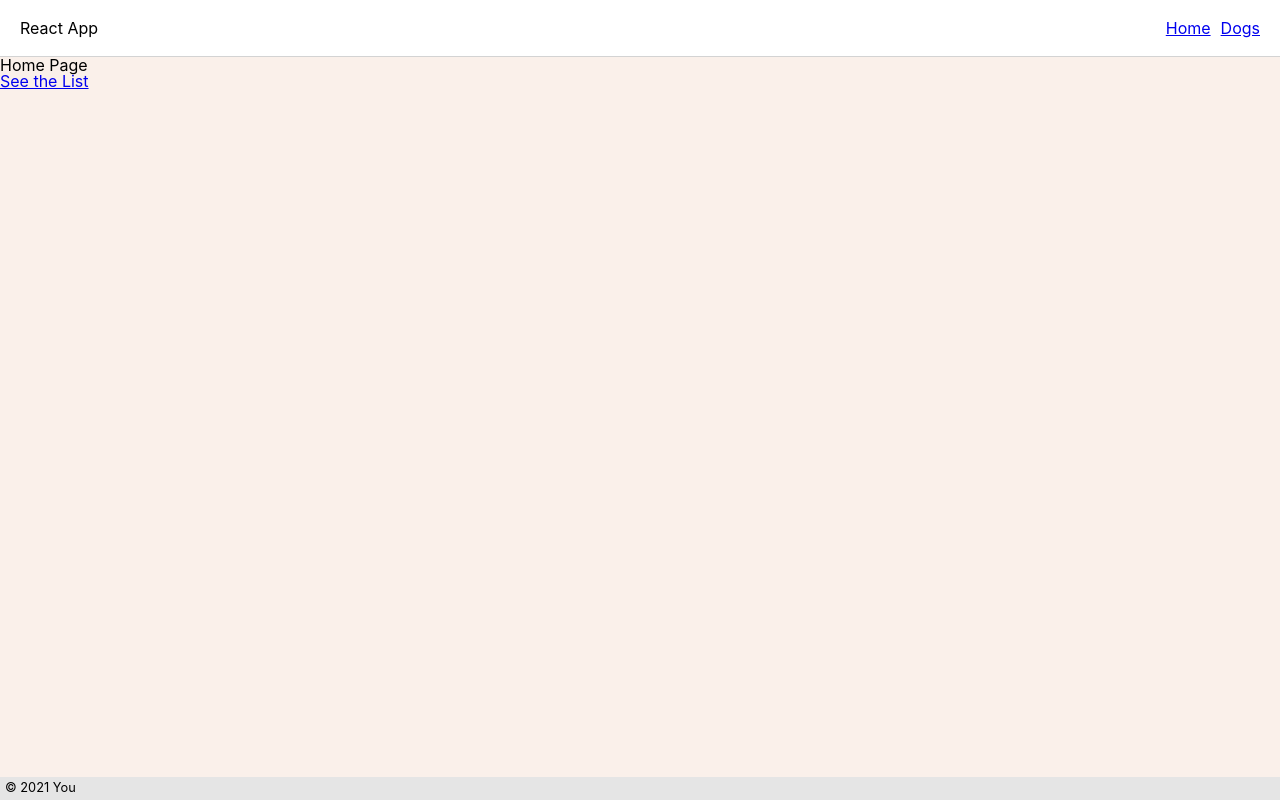
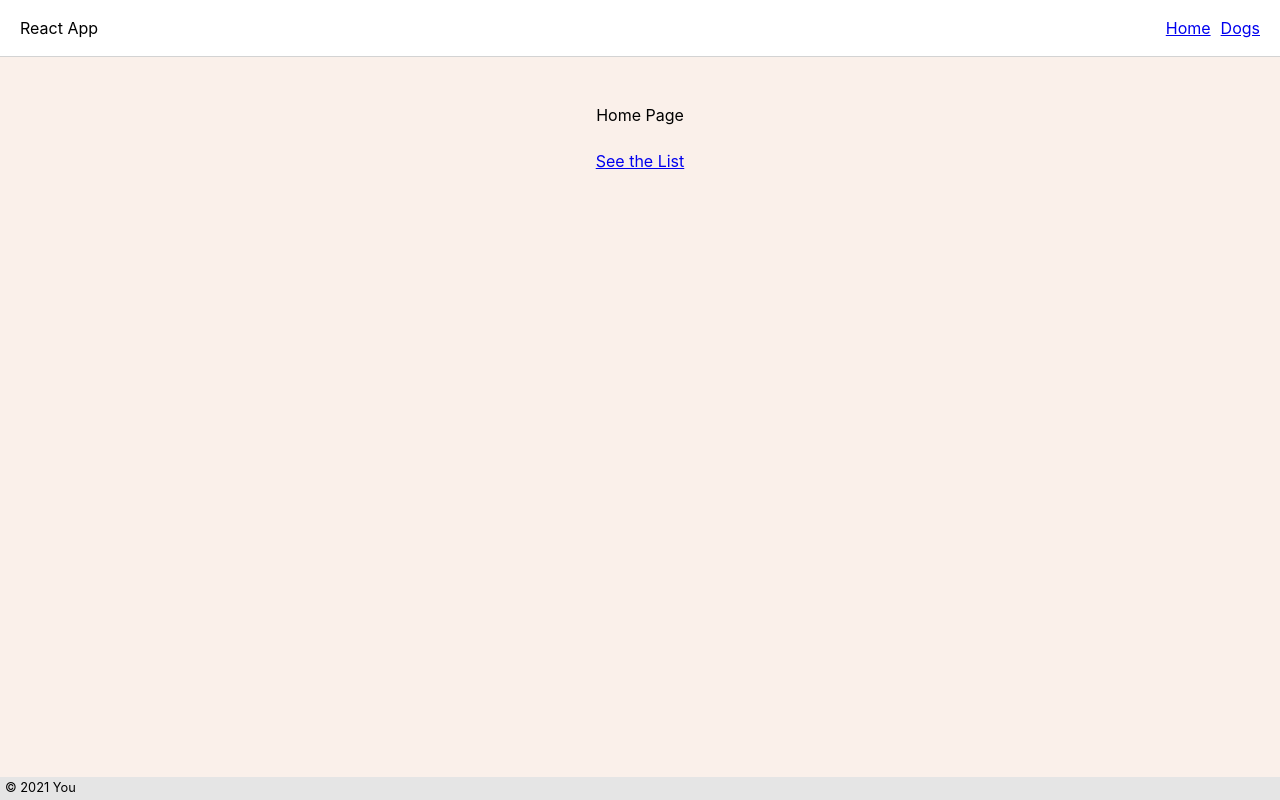
Before and after one commit to katherinemtam/famous-dogs-frontend, a React app: page / in a window 1280 px wide. Built offline with nearby package versions, Linux system fonts and the light colour scheme.

Commit message:
setup HomePage

```diff
--- a/src/home/Home.css
+++ b/src/home/Home.css
@@ -1,3 +1,8 @@
 .Home {
+  padding: 20px;
+  text-align: center;
+}
 
+.Home header {
+  padding: 30px 0;
 }
--- a/src/home/Home.js
+++ b/src/home/Home.js
@@ -7,9 +7,13 @@ export default class Home extends Component {
   render() {
     return (
       <div className="Home">
-        <h2>Home Page</h2>
+        <header>
+          <h2>Home Page</h2>
+        </header>
 
-        <Link to='/resources'>See the List</Link>
+        <p>
+          <Link to='/resources'>See the List</Link>
+        </p>
       </div>
     );
   }
```
